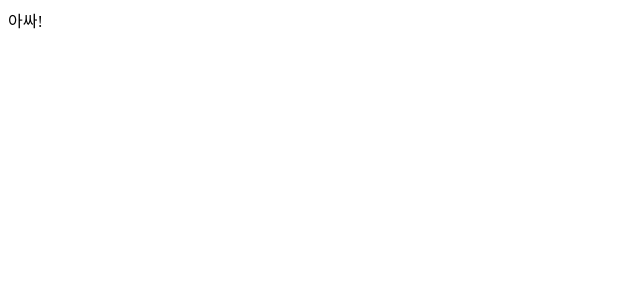
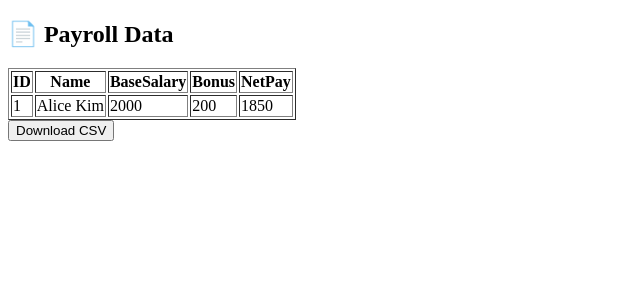
Before and after one commit to Waggio-Setting/waggio-fe, a React (Vite) app: page / in a window 1280 px wide. Shown: the top 300 px of the page, without its empty margins (0-640 px from the left). Built offline with nearby package versions, Linux system fonts and the light colour scheme.

Commit message:
render user input table and convert data to CSV string

```diff
--- a/package.json
+++ b/package.json
@@ -10,6 +10,7 @@
     "preview": "vite preview"
   },
   "dependencies": {
+    "papaparse": "^5.5.3",
     "react": "^19.1.0",
     "react-dom": "^19.1.0"
   },
--- a/src/App.jsx
+++ b/src/App.jsx
@@ -2,11 +2,14 @@ import { useState } from "react";
 import reactLogo from "./assets/react.svg";
 import viteLogo from "/vite.svg";
 import "./App.css";
+import UserInputForm from "./component/UserInputForm";
 
 function App() {
-  const [count, setCount] = useState(0);
-
-  return <>아싸!</>;
+  return (
+    <div>
+      <UserInputForm />
+    </div>
+  );
 }
 
 export default App;
--- /dev/null
+++ b/src/component/UserInputForm.jsx
@@ -0,0 +1,58 @@
+import React from "react";
+import { useState } from "react";
+import Papa from "papaparse";
+
+const UserInputForm = () => {
+  const [userInputs, setUserInputs] = useState([
+    {
+      ID: 1,
+      Name: "Alice Kim",
+      PayPeriodStart: "2024-06-01",
+      PayPeriodEnd: "2024-06-15",
+      BaseSalary: 2000,
+      Bonus: 200,
+      Allowance: 100,
+      OvertimePay: 50,
+      TaxDeduction: 300,
+      Pension: 100,
+      HealthInsurance: 80,
+      OtherDeductions: 20,
+      NetPay: 1850,
+    },
+  ]);
+  const handleExportCSV = () => {
+    const csv = Papa.unparse(userInputs);
+    console.log("csv", csv);
+  };
+
+  return (
+    <div>
+      <h2>📄 Payroll Data</h2>
+      <table border="1">
+        <thead>
+          <tr>
+            <th>ID</th>
+            <th>Name</th>
+            <th>BaseSalary</th>
+            <th>Bonus</th>
+            <th>NetPay</th>
+          </tr>
+        </thead>
+        <tbody>
+          {userInputs.map((row, index) => (
+            <tr key={index}>
+              <td>{row.ID}</td>
+              <td>{row.Name}</td>
+              <td>{row.BaseSalary}</td>
+              <td>{row.Bonus}</td>
+              <td>{row.NetPay}</td>
+            </tr>
+          ))}
+        </tbody>
+      </table>
+      <button onClick={handleExportCSV}>Download CSV</button>
+    </div>
+  );
+};
+
+export default UserInputForm;
```
Also changed, not shown: 1 other file (tests, documents, lock files or other folders).
